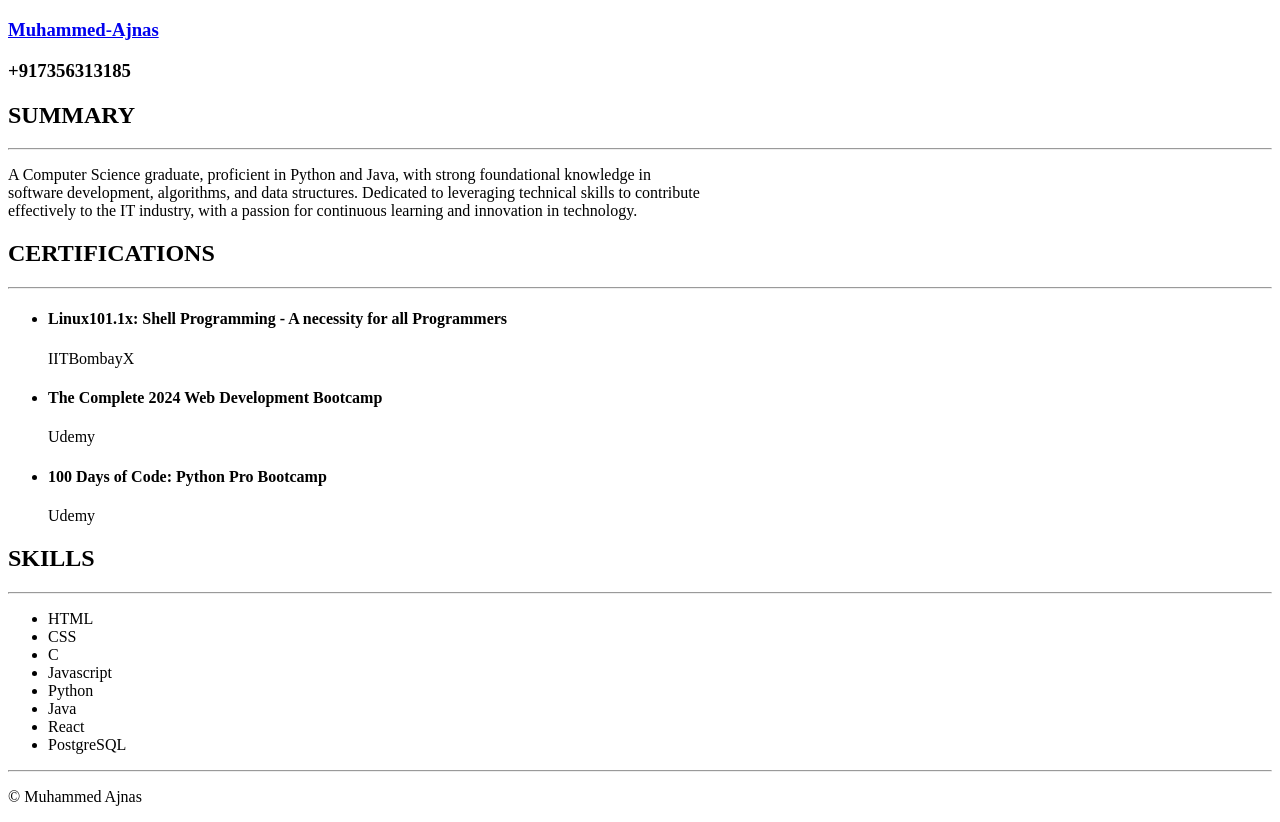
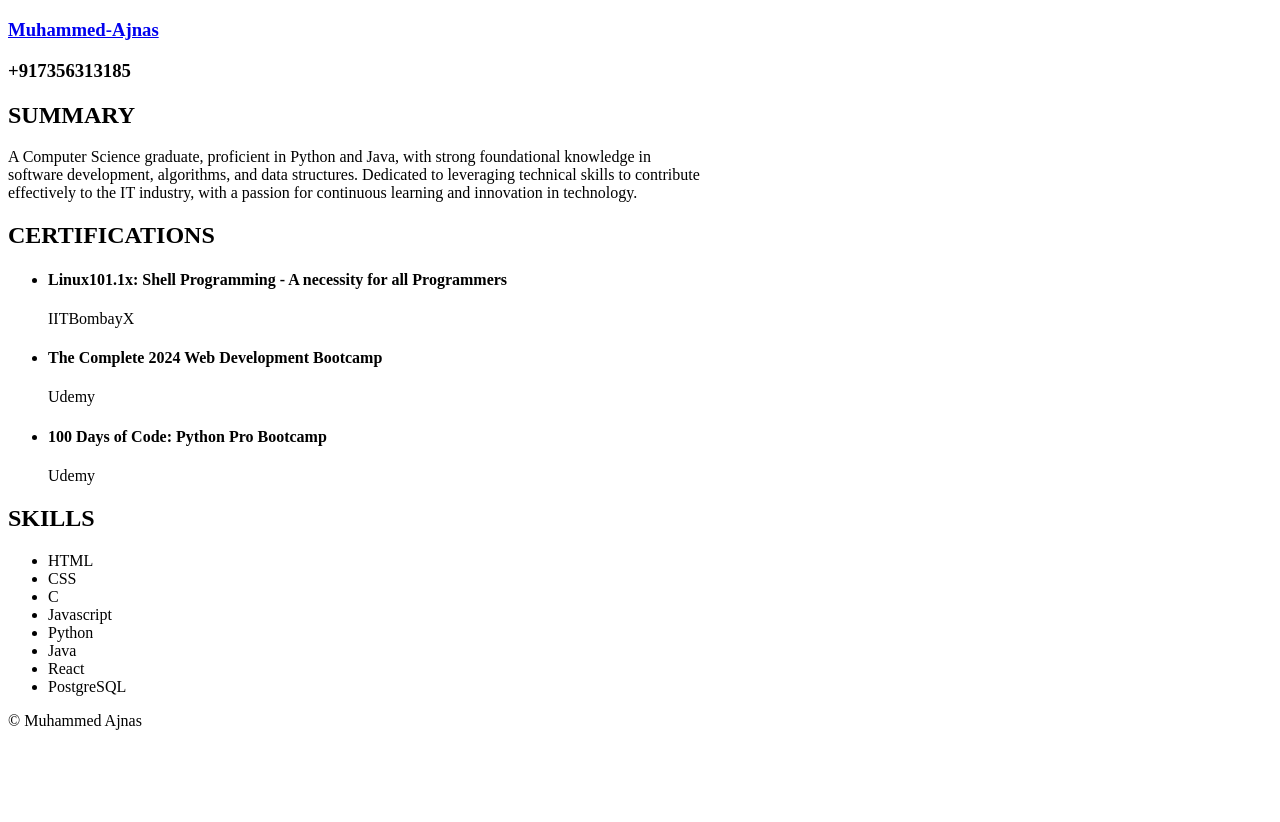
Before and after one commit to Muhammed-Ajnas/Portfolio, a plain HTML site: page index.html in a window 1280 px wide. Shown: the part 61-883 px from the top of the page. After the commit the page ends 807 px from the top, so only its background shows below. Drawn offline with Linux system fonts and the light colour scheme.

Commit message:
div updations

```diff
--- a/index.html
+++ b/index.html
@@ -5,16 +5,21 @@
     <title>My Resume</title>
 </head>
 <body>
+    <div id="main">
         <h1>MUHAMMED AJNAS O K</h1>
+        <div id="nav">
             <h3><a href="https://github.com/Muhammed-Ajnas">Muhammed-Ajnas</a></h3>
             <h3>+917356313185</h3>
+        </div>
+        <div id="body">
+            <div id="summary">
                 <h2>SUMMARY</h2>
-    <hr>
                 <p>A Computer Science graduate, proficient in Python and Java, with strong foundational knowledge in<br>software development, algorithms, and data structures. Dedicated to leveraging technical skills to contribute<br>
                     effectively to the IT industry, with a passion for continuous learning and innovation in technology.<br>
                 </p>
+            </div>
+            <div id="cert">
                 <h2>CERTIFICATIONS</h2>
-    <hr>
                 <ul>
                     <li>
                         <h4>Linux101.1x: Shell Programming - A necessity for all Programmers</h4>
@@ -29,8 +34,9 @@
                         <p>Udemy</p>
                     </li>
                 </ul>
+            </div>
+            <div id="skills">
                 <h2>SKILLS</h2>
-    <hr>
                 <ul>
                     <li>HTML</li>
                     <li>CSS</li>
@@ -41,9 +47,11 @@
                     <li>React</li>
                     <li>PostgreSQL</li>
                 </ul>
+            </div>
+        </div>
+    </div>
 </body>
 <footer>
-    <hr>
     <p>© Muhammed Ajnas<p>
 </footer>
 </html>
```
Lines whose indentation alone changed are shown as unchanged.
